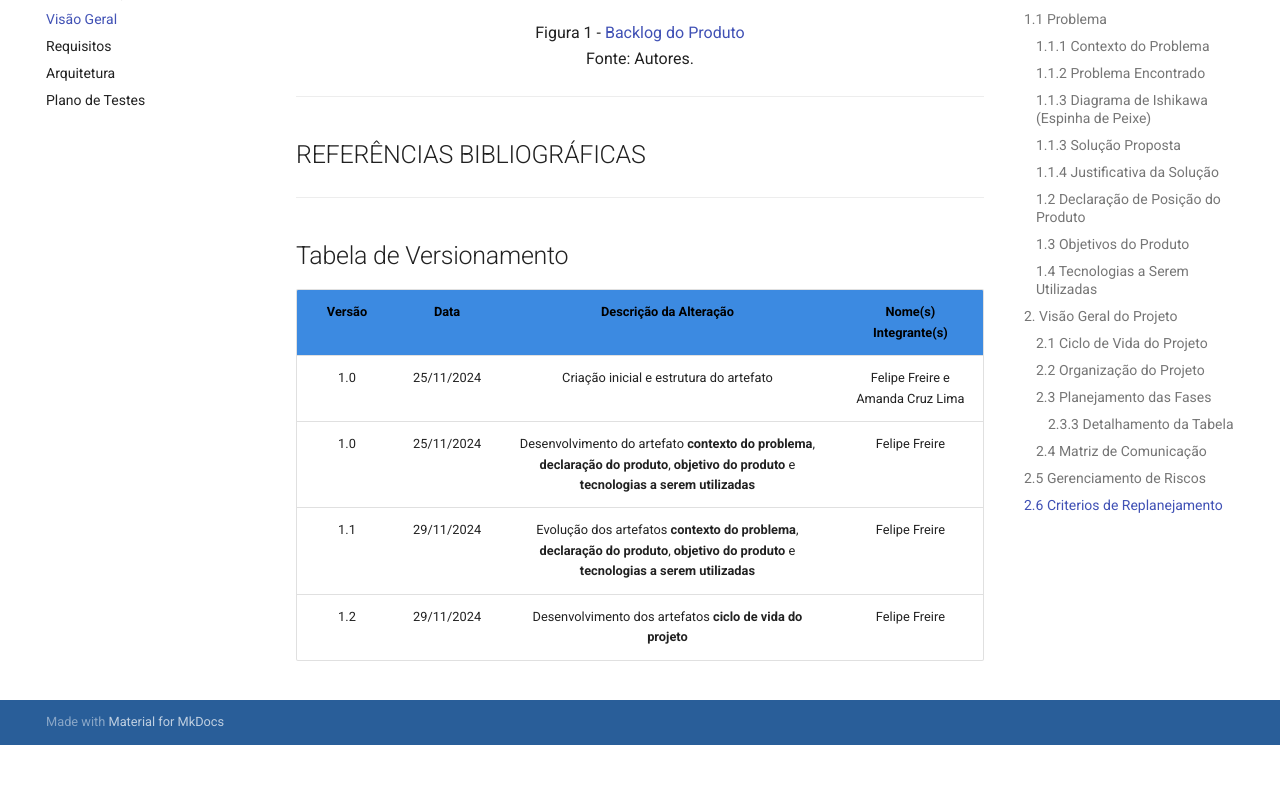
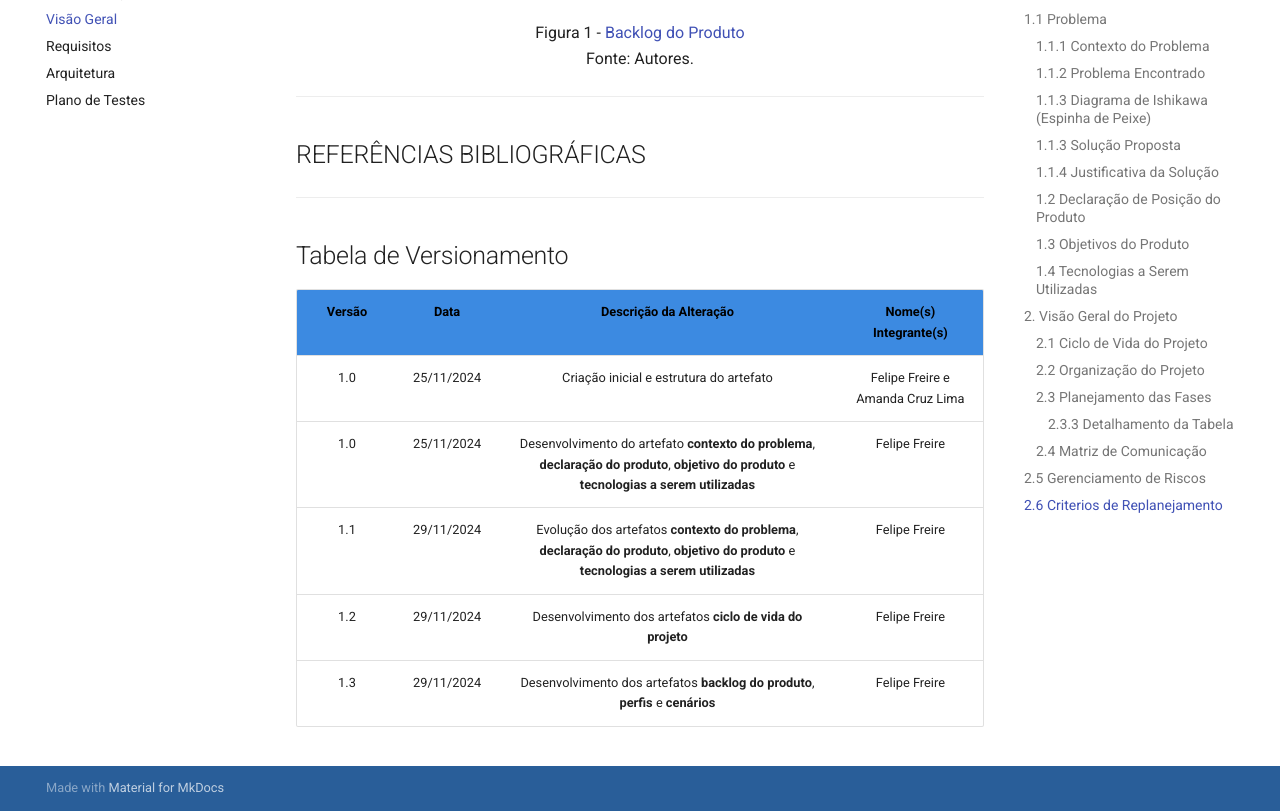
Before and after one commit to FGA0138-MDS-Ajax/2024.2-Aries, an MkDocs documentation site: the page built from docs/documento-visao/documento-visao.md, in a window 1280 px wide and 900 px high, scrolled down 13681 px, cut to the strip 89-900 px from the top of the window. Built offline with MkDocs 1.6.1 and Material for MkDocs 9.7.7, drawn with Linux system fonts in a browser that asks for light colours; before the commit the page ends 14515 px from its top, so only the background shows below that.

Commit message:
Docs: Desenvolvimento artefatos backlog
- 4.1 desenvolvimento do backlog do produto
- 4.2 desenvolvimento da tabela perfis
- 4.3 desenvlovimento da tabela cenarios

```diff
--- a/docs/documento-visao/documento-visao.md
+++ b/docs/documento-visao/documento-visao.md
@@ -413,3 +413,4 @@ Tabela : Backlog do produto
 | 1.0 | 25/11/2024 | Desenvolvimento do artefato **contexto do problema**, **declaração do produto**, **objetivo do produto** e **tecnologias a serem utilizadas**   | Felipe Freire |
 | 1.1 | 29/11/2024 | Evolução dos artefatos **contexto do problema**, **declaração do produto**, **objetivo do produto** e **tecnologias a serem utilizadas**   | Felipe Freire |
 | 1.2 | 29/11/2024 | Desenvolvimento dos artefatos **ciclo de vida do projeto**   | Felipe Freire |
+| 1.3 | 29/11/2024 | Desenvolvimento dos artefatos **backlog do produto**, **perfis** e **cenários**   | Felipe Freire |
```
